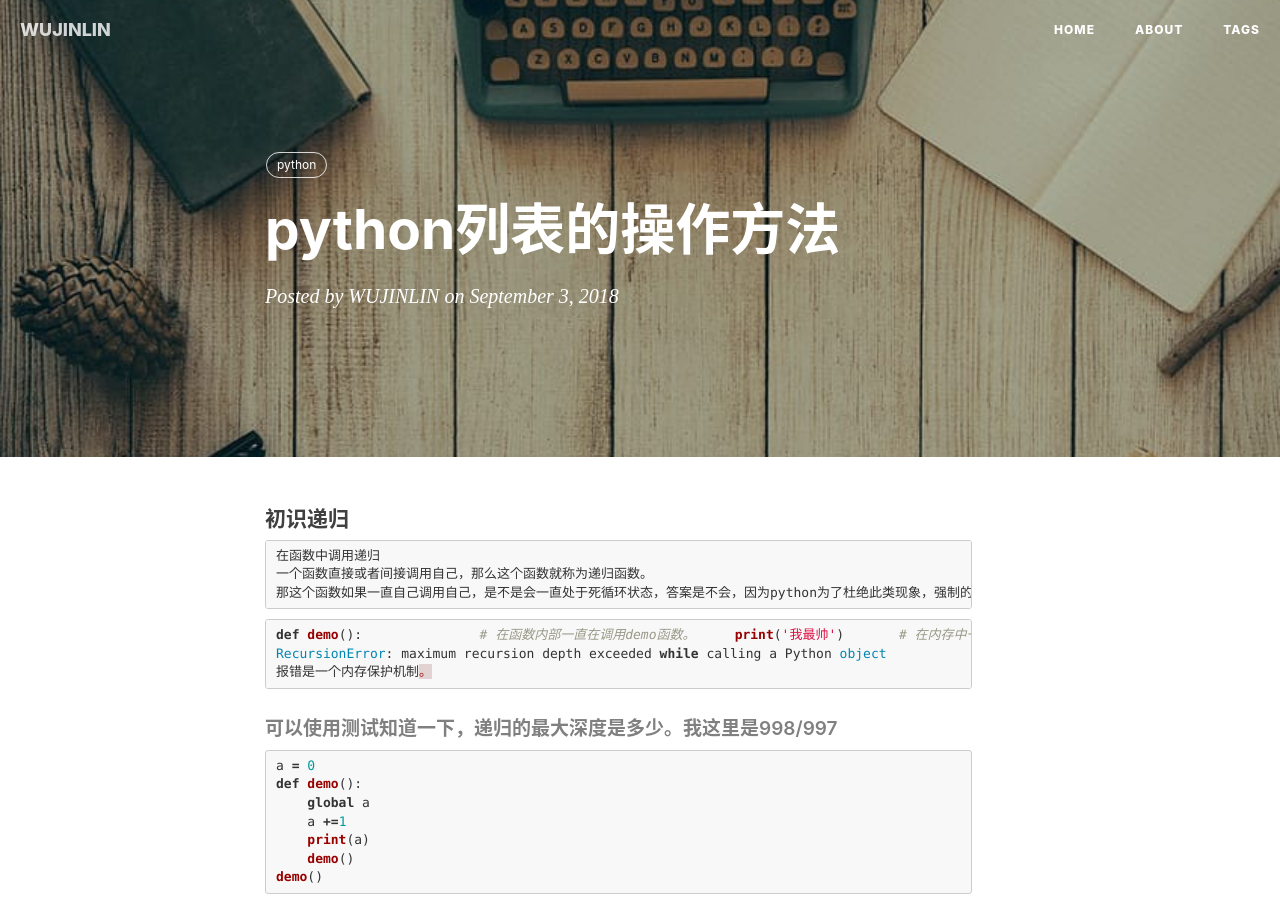
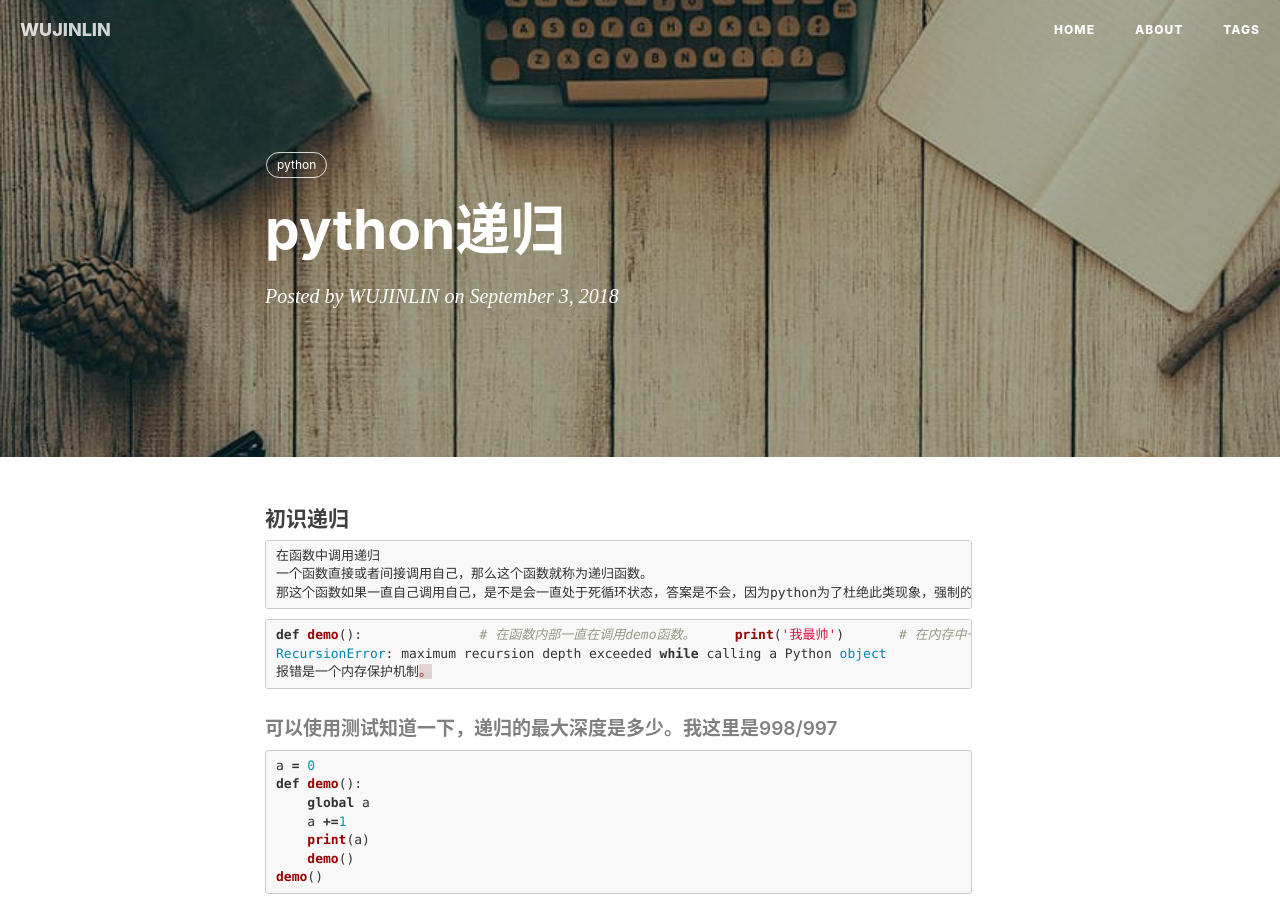
Before and after one commit to Silentsoul04/WUHUIJUNG.github.io, a Jekyll site: the page built from _posts/2018-9-3-python递归.md, in a window 1280 px wide and 900 px high. Built offline with Jekyll 4.4.1, drawn with Linux system fonts in a browser that asks for light colours; nearby versions of some CDN libraries; comment, search, counter and statistics services are not loaded.

Commit message:
python递归
python

```diff
--- a/_posts/2018-9-3-python递归.md
+++ b/_posts/2018-9-3-python递归.md
@@ -1,6 +1,6 @@
 ---
 layout: post
-title: python列表的操作方法
+title: python递归
 date: 2018-9-3
 categories: blog
 tags: [python]
```
